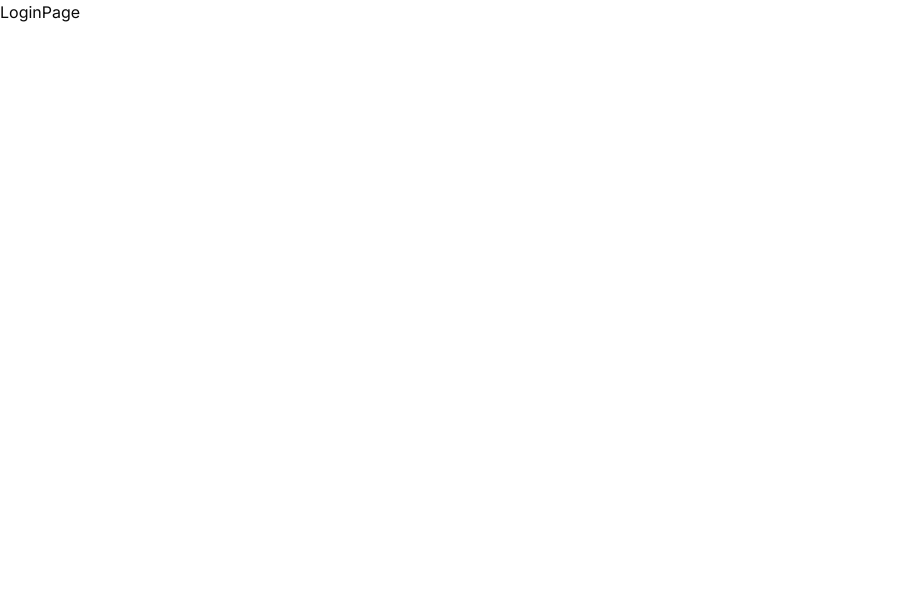
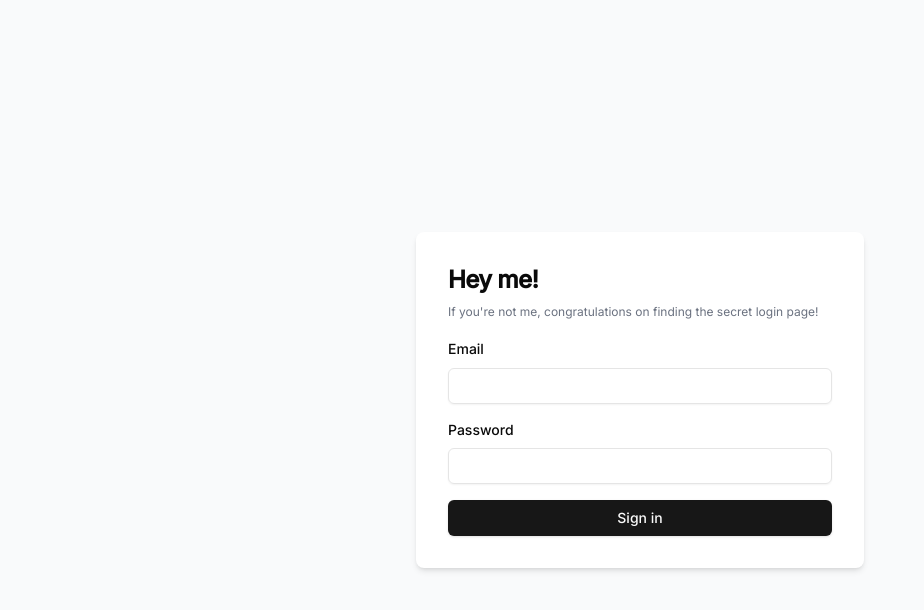
Before and after one commit to jacobdarvin/jacobdarvin-app, a Next.js app: page /login in a window 1280 px wide. Shown: the top 610 px of the page, without its empty margins (0-924 px from the left). Built offline with nearby package versions, Linux system fonts and the light colour scheme.

Commit message:
Initial auth components/logic

```diff
--- /dev/null
+++ b/app/api/auth/route.ts
@@ -0,0 +1,46 @@
+import { NextRequest, NextResponse } from "next/server";
+
+const API_URL = process.env.NEXT_PUBLIC_API_NEST_URL
+
+export async function POST(request: NextRequest) {
+    try {
+
+        const { email, password } = await request.json()
+
+        const response = await fetch(`${API_URL}/auth/login`, {
+            method: 'POST',
+            headers: {
+                'Content-Type': 'application/json',
+            },
+            body: JSON.stringify({ email, password })
+        })
+
+        if (!response.ok) {
+            throw new Error(`Failed to authenticate Jacob: ${response.status}`)
+        }
+
+        const { token, userId } = await response.json()
+
+        // Set token in cookies
+        const cookieResponse = NextResponse.json(
+            { success: true, userId },
+            { status: 200 }
+        )
+
+        cookieResponse.cookies.set('auth-token', token, {
+            httpOnly: true,
+            secure: process.env.NODE_ENV === 'production',
+            sameSite: 'strict',
+            maxAge: 60 * 60 * 24, // 1 day
+            path: '/',
+        });
+
+        return cookieResponse
+    } catch (error) {
+        console.error('Error authenticating Jacob:', error);
+        return NextResponse.json(
+            { error: 'Failed to authenticate Jacob' },
+            { status: 500 }
+        );
+    }
+}
--- /dev/null
+++ b/app/components/Login.tsx
@@ -0,0 +1,93 @@
+"use client";
+
+import { Button } from "@/components/ui/button";
+import { Input } from "@/components/ui/input";
+import { useRouter } from "next/navigation";
+
+import React, { useState } from "react";
+
+export default function Login() {
+  const [email, setEmail] = useState<string>("");
+  const [password, setPassword] = useState<string>("");
+  const [error, setError] = useState<string>("");
+
+  const router = useRouter();
+
+  const handleSubmit = async (e: React.FormEvent) => {
+    e.preventDefault();
+    setError("");
+
+    try {
+      const response = await fetch("/api/auth/login", {
+        method: "POST",
+        headers: {
+          "Content-Type": "application/json",
+        },
+        body: JSON.stringify({ email, password }),
+      });
+
+      const data = await response.json();
+
+      if (!response.ok) {
+        setError(data.error || "Authentication failed");
+        throw new Error(error);
+      }
+
+      router.push("/post");
+    } catch {
+      setError("An error occurred. Please try again");
+    }
+  };
+
+  return (
+    <div className="flex justify-center items-center min-h-screen bg-gray-50">
+      <div className="w-full max-w-md p-8 space-y-4 bg-white rounded-lg shadow-md">
+        {error && (
+          <div className="p-3 text-red-500 bg-red-50 rounded">{error}</div>
+        )}
+
+        <div className="space-y-2">
+          <h1 className="text-2xl font-bold tracking-tight">Hey me!</h1>
+          <p className="text-xs text-gray-500">
+            If you&apos;re not me, congratulations on finding the secret login
+            page!
+          </p>
+        </div>
+
+        <form onSubmit={handleSubmit} className="space-y-4">
+          <div className="space-y-2">
+            <label htmlFor="email" className="text-sm font-medium">
+              Email
+            </label>
+            <Input
+              id="email"
+              type="email"
+              value={email}
+              onChange={(e) => setEmail(e.target.value)}
+              required
+            />
+          </div>
+
+          <div className="space-y-2">
+            <div className="flex items-center justify-between">
+              <label htmlFor="password" className="text-sm font-medium">
+                Password
+              </label>
+            </div>
+            <Input
+              id="password"
+              type="password"
+              value={password}
+              onChange={(e) => setPassword(e.target.value)}
+              required
+            />
+          </div>
+
+          <Button type="submit" className="w-full">
+            Sign in
+          </Button>
+        </form>
+      </div>
+    </div>
+  );
+}
--- a/app/login/page.tsx
+++ b/app/login/page.tsx
@@ -1,7 +1,6 @@
-import React from 'react'
+import React from "react";
+import Login from "../components/Login";
 
 export default function LoginPage() {
-  return (
-    <div>LoginPage</div>
-  )
+  return <Login />;
 }
--- /dev/null
+++ b/app/post/page.tsx
@@ -0,0 +1,5 @@
+import React from "react";
+
+export default function PostPage() {
+  return <div>PostPage</div>;
+}
--- /dev/null
+++ b/components/ui/button.tsx
@@ -0,0 +1,57 @@
+import * as React from "react"
+import { Slot } from "@radix-ui/react-slot"
+import { cva, type VariantProps } from "class-variance-authority"
+
+import { cn } from "@/lib/utils"
+
+const buttonVariants = cva(
+  "inline-flex items-center justify-center gap-2 whitespace-nowrap rounded-md text-sm font-medium transition-colors focus-visible:outline-none focus-visible:ring-1 focus-visible:ring-ring disabled:pointer-events-none disabled:opacity-50 [&_svg]:pointer-events-none [&_svg]:size-4 [&_svg]:shrink-0",
+  {
+    variants: {
+      variant: {
+        default:
+          "bg-primary text-primary-foreground shadow hover:bg-primary/90",
+        destructive:
+          "bg-destructive text-destructive-foreground shadow-sm hover:bg-destructive/90",
+        outline:
+          "border border-input bg-background shadow-sm hover:bg-accent hover:text-accent-foreground",
+        secondary:
+          "bg-secondary text-secondary-foreground shadow-sm hover:bg-secondary/80",
+        ghost: "hover:bg-accent hover:text-accent-foreground",
+        link: "text-primary underline-offset-4 hover:underline",
+      },
+      size: {
+        default: "h-9 px-4 py-2",
+        sm: "h-8 rounded-md px-3 text-xs",
+        lg: "h-10 rounded-md px-8",
+        icon: "h-9 w-9",
+      },
+    },
+    defaultVariants: {
+      variant: "default",
+      size: "default",
+    },
+  }
+)
+
+export interface ButtonProps
+  extends React.ButtonHTMLAttributes<HTMLButtonElement>,
+    VariantProps<typeof buttonVariants> {
+  asChild?: boolean
+}
+
+const Button = React.forwardRef<HTMLButtonElement, ButtonProps>(
+  ({ className, variant, size, asChild = false, ...props }, ref) => {
+    const Comp = asChild ? Slot : "button"
+    return (
+      <Comp
+        className={cn(buttonVariants({ variant, size, className }))}
+        ref={ref}
+        {...props}
+      />
+    )
+  }
+)
+Button.displayName = "Button"
+
+export { Button, buttonVariants }
--- /dev/null
+++ b/components/ui/input.tsx
@@ -0,0 +1,22 @@
+import * as React from "react"
+
+import { cn } from "@/lib/utils"
+
+const Input = React.forwardRef<HTMLInputElement, React.ComponentProps<"input">>(
+  ({ className, type, ...props }, ref) => {
+    return (
+      <input
+        type={type}
+        className={cn(
+          "flex h-9 w-full rounded-md border border-input bg-transparent px-3 py-1 text-base shadow-sm transition-colors file:border-0 file:bg-transparent file:text-sm file:font-medium file:text-foreground placeholder:text-muted-foreground focus-visible:outline-none focus-visible:ring-1 focus-visible:ring-ring disabled:cursor-not-allowed disabled:opacity-50 md:text-sm",
+          className
+        )}
+        ref={ref}
+        {...props}
+      />
+    )
+  }
+)
+Input.displayName = "Input"
+
+export { Input }
--- a/package.json
+++ b/package.json
@@ -9,6 +9,7 @@
     "lint": "next lint"
   },
   "dependencies": {
+    "@radix-ui/react-slot": "^1.2.2",
     "class-variance-authority": "^0.7.1",
     "clsx": "^2.1.1",
     "lucide-react": "^0.509.0",
```
Also changed, not shown: 1 other file (tests, documents, lock files or other folders).
